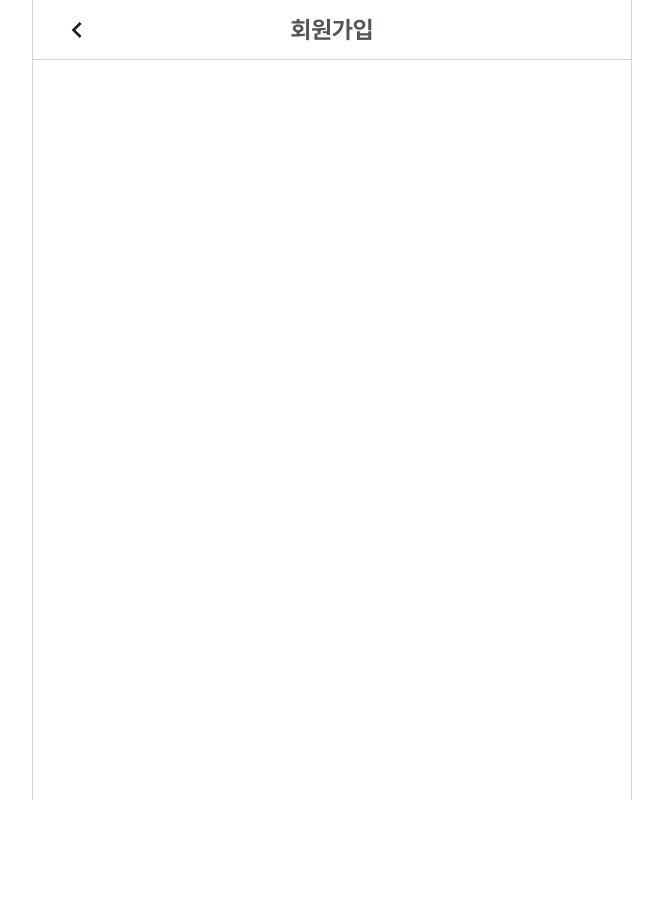
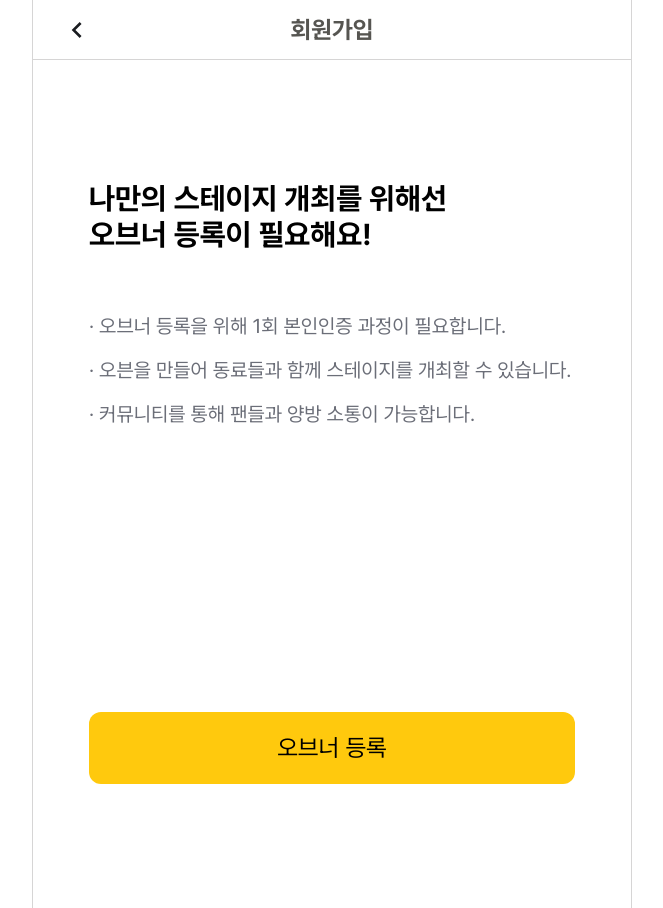
Before and after one commit to 809bakery/SCON-Frontend, a Next.js app: page /signup/oven in a window 1280 px wide. Shown: the whole page, without its empty margins (308-971 px from the left). Before the commit the page ends 800 px from the top, so only its background shows below. Built offline with nearby package versions, Linux system fonts and the light colour scheme; no server answers.

Commit message:
feat: 오브너 인증 페이지 구현

```diff
--- /dev/null
+++ b/src/app/(auth)/signup/oven/page.tsx
@@ -0,0 +1,79 @@
+'use client'
+
+import { useRouter } from 'next/navigation'
+import { useState } from 'react'
+import toast from 'react-hot-toast'
+
+function OvenSignUpPage() {
+  const [isModalOpen, setIsModalOpen] = useState<boolean>(false)
+  const [isPhoneAuth, setIsPhoneAuth] = useState<boolean>(false)
+  const router = useRouter()
+
+  const handlePhoneAuth = () => {
+    toast.success('번호 인증이 완료되었습니다.')
+    setIsModalOpen(!isModalOpen)
+    setIsPhoneAuth(!isPhoneAuth)
+  }
+
+  const handleModal = () => {
+    if (!isPhoneAuth) {
+      setIsModalOpen(!isModalOpen)
+      return
+    }
+
+    router.push('/signup/oven/success')
+  }
+  return (
+    <>
+      <div
+        className={` ${isModalOpen ? '' : 'hidden'} top-0 left-0 w-full h-[100dvh] fixed flex items-center justify-center bg-black z-40 bg-opacity-50`}
+      >
+        <div className="w-[30rem] p-8 flex flex-col gap-y-10 bg-white rounded-xl z-50">
+          <p className="text-2xl">오브너 등록을 위해 본인인증이 필요합니다.</p>
+          <div className="px-8 flex gap-x-5 justify-between items-center text-xl">
+            <button
+              type="button"
+              onClick={() => setIsModalOpen(!isModalOpen)}
+              className="py-4 border border-border rounded-xl flex-1 flex items-center justify-center"
+            >
+              취소
+            </button>
+            <button
+              type="button"
+              onClick={handlePhoneAuth}
+              className="py-4 bg-primary rounded-xl flex-1 flex items-center justify-center"
+            >
+              번호로 인증
+            </button>
+          </div>
+        </div>
+      </div>
+      <div className="flex flex-col gap-y-15 pt-[120px] pb-[12.5rem]">
+        <div className="px-14 flex flex-col font-bold text-3xl">
+          <p>
+            나만의 스테이지 개최를 위해선
+            <br />
+            오브너 등록이 필요해요!
+          </p>
+        </div>
+
+        <ul className="px-14 pb-[17.5rem] flex flex-col gap-y-4 no-underline text-xl text-disabled">
+          <li>· 오브너 등록을 위해 1회 본인인증 과정이 필요합니다.</li>
+          <li>· 오븐을 만들어 동료들과 함께 스테이지를 개최할 수 있습니다.</li>
+          <li>· 커뮤니티를 통해 팬들과 양방 소통이 가능합니다.</li>
+        </ul>
+        <div className="px-14 max-w-[598px] fixed  bottom-0 py-4 w-full bg-white rounded-t-xl">
+          <button
+            type="button"
+            onClick={handleModal}
+            className="w-full  py-5 flex items-center justify-center bg-primary rounded-xl text-2xl"
+          >
+            오브너 등록
+          </button>
+        </div>
+      </div>
+    </>
+  )
+}
+
+export default OvenSignUpPage
--- /dev/null
+++ b/src/app/(auth)/signup/oven/success/page.tsx
@@ -0,0 +1,37 @@
+'use client'
+
+import Image from 'next/image'
+import { useRouter } from 'next/navigation'
+
+import CheckGIF from '@/static/gif/checked.gif'
+
+function OvenSignUpSuccessPage() {
+  const router = useRouter()
+  return (
+    <div className="flex flex-col pt-[10rem] pb-[9.125rem]">
+      <div className="pb-40 flex flex-col gap-y-14 items-center justify-center">
+        <Image src={CheckGIF} alt="완료이미지" />
+        <p className="text-3xl">오브너 등록이 완료되었습니다.</p>
+      </div>
+
+      <div className="px-9 flex flex-col gap-y-6 text-2xl">
+        <button
+          type="button"
+          onClick={() => router.push('/main')}
+          className="py-7 flex items-center justify-center border border-primary rounded-xl"
+        >
+          홈 화면으로 이동하기
+        </button>
+        <button
+          type="button"
+          onClick={() => router.push('/oven/register')}
+          className="py-7 flex items-center justify-center bg-primary rounded-xl"
+        >
+          오븐 등록하러 가기
+        </button>
+      </div>
+    </div>
+  )
+}
+
+export default OvenSignUpSuccessPage
```
